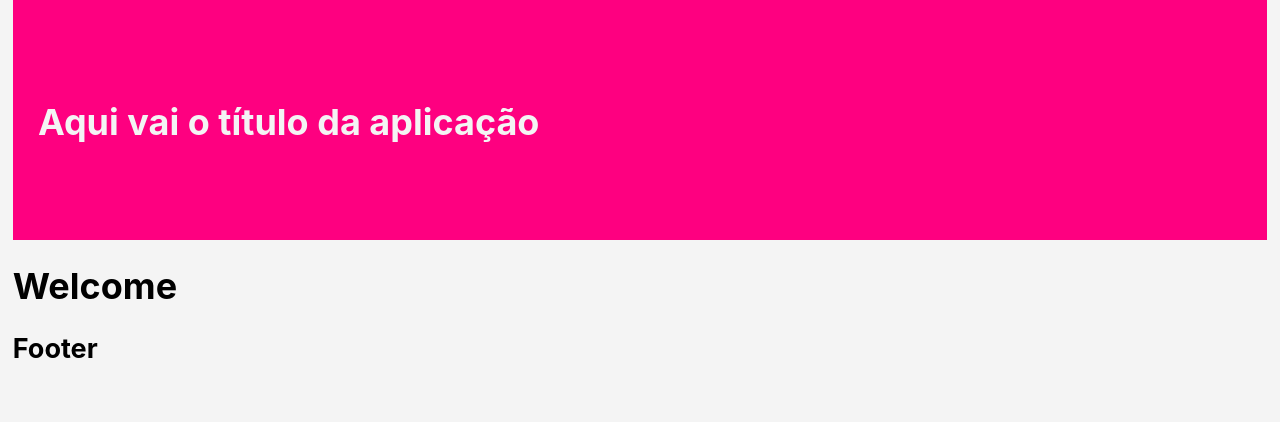
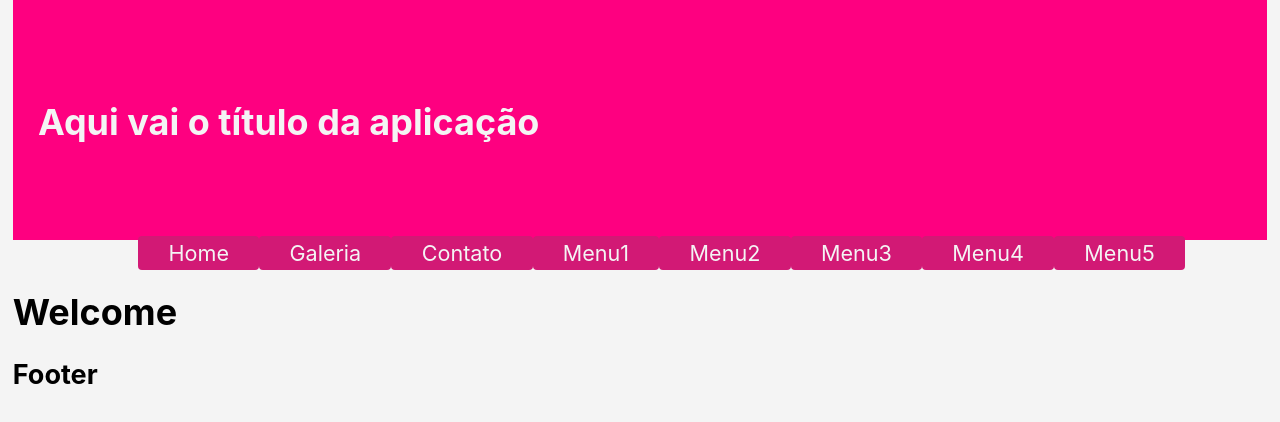
Before and after one commit to cristijung/design-atomic, a React (Create React App) app: page / in a window 1280 px wide. Shown: the top 422 px of the page. Built offline with nearby package versions, Linux system fonts and the light colour scheme.

Commit message:
layout basico quase pronto

```diff
--- a/src/components/atoms/btnfornav/BtnForNav.module.scss
+++ b/src/components/atoms/btnfornav/BtnForNav.module.scss
@@ -0,0 +1,15 @@
+
+.btn {
+    background-color: var(--color-one-pink);
+    color: var(--color-light);
+    font-size: 1.2em;
+    text-decoration: none;
+    padding: 0.2em 1.4em;
+    border-radius: 4px;
+    transition: background-color 0.3s ease;
+}
+
+.btn:hover {
+    background-color: var(--color-three-pink);
+    color: var(--color-dark);
+}
--- a/src/components/atoms/btnfornav/BtnForNav.tsx
+++ b/src/components/atoms/btnfornav/BtnForNav.tsx
@@ -1,11 +1,14 @@
-//import { Link, useLocation } from 'react-router-dom';
+import { Link } from 'react-router-dom';
 import { MenuLinkProps } from '../../../types/interfaces';
 import styles from './BtnForNav.module.scss';
 
-export default function BtnForNav() {
+export default function BtnForNav({ children, to}: MenuLinkProps) {
+
     return(
         <>
-
+        <Link className={styles.btn} to={to}>
+            {children}
+        </Link>
         </>
     )
 }
--- a/src/components/molecules/menubar/MenuBar.module.scss
+++ b/src/components/molecules/menubar/MenuBar.module.scss
@@ -0,0 +1,5 @@
+
+.menu {
+    max-width: 80%;
+    margin: auto;
+}
--- a/src/components/molecules/menubar/MenuBar.tsx
+++ b/src/components/molecules/menubar/MenuBar.tsx
@@ -1,10 +1,19 @@
-//import styles from './MenuBar.module.scss'
-//import BtnForNav from "../../atoms/btnfornav/BtnForNav"
+import styles from './MenuBar.module.scss'
+import BtnForNav from "../../atoms/btnfornav/BtnForNav"
 
 export default function MenuBar() {
     return(
         <>
-
+        <div className={styles.menu}>
+        <BtnForNav to='/'>Home</BtnForNav>
+        <BtnForNav to='/galeria'>Galeria</BtnForNav>
+        <BtnForNav to='/contato'>Contato</BtnForNav>
+        <BtnForNav to='/'>Menu1</BtnForNav>
+        <BtnForNav to='/'>Menu2</BtnForNav>
+        <BtnForNav to='/'>Menu3</BtnForNav>
+        <BtnForNav to='/'>Menu4</BtnForNav>
+        <BtnForNav to='/'>Menu5</BtnForNav>
+        </div>
         </>
     )
 }
--- a/src/components/organisms/header/Header.tsx
+++ b/src/components/organisms/header/Header.tsx
@@ -1,3 +1,4 @@
+import MenuBar from '../../molecules/menubar/MenuBar'
 import styles from './Header.module.scss'
 
 export default function Header() {
@@ -6,6 +7,7 @@ export default function Header() {
        <header className={styles.header}>
         <div className={styles.title}>Aqui vai o título da aplicação</div>
        </header>
+       <MenuBar/>
         </>
     )
 }
```
